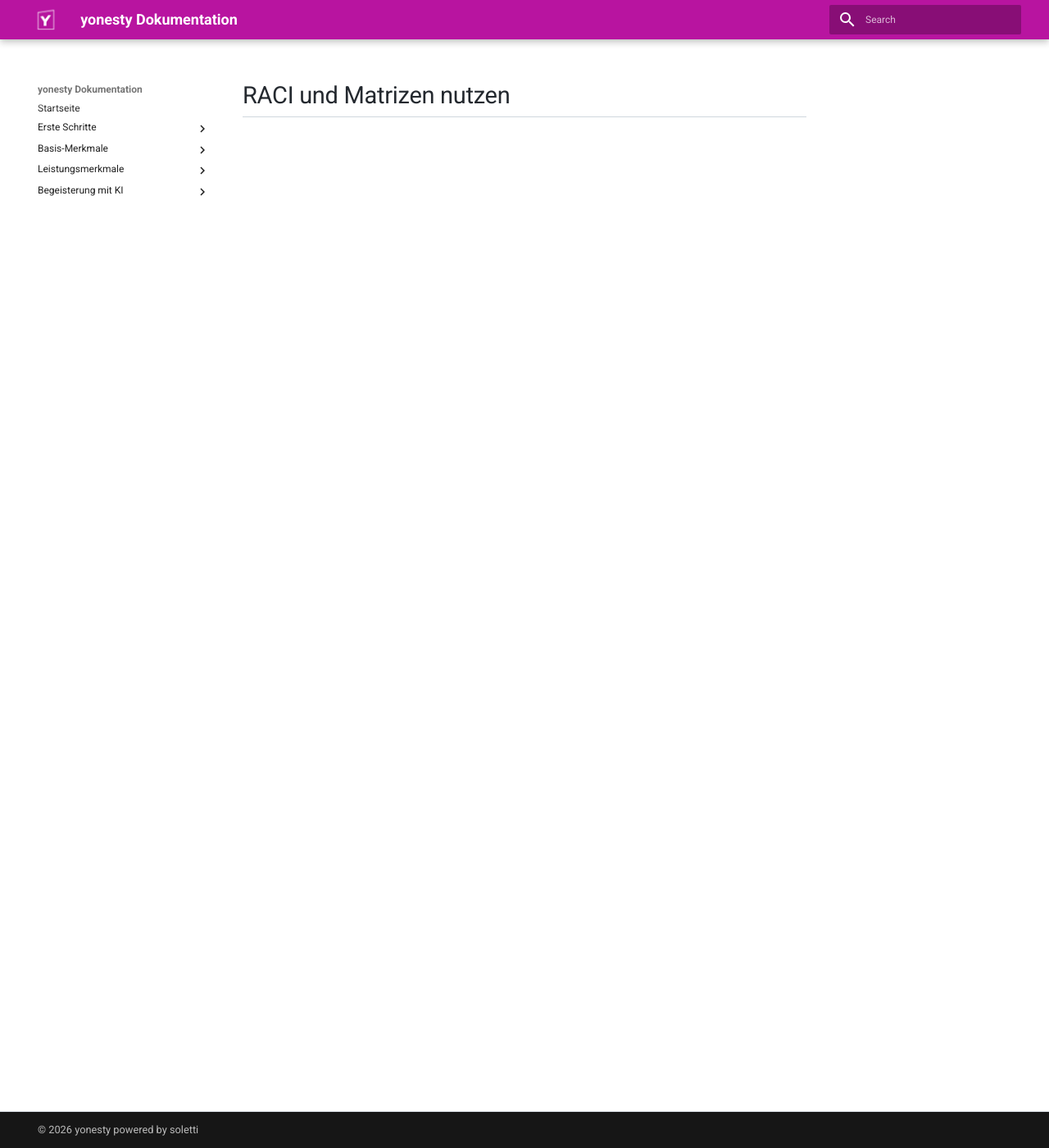
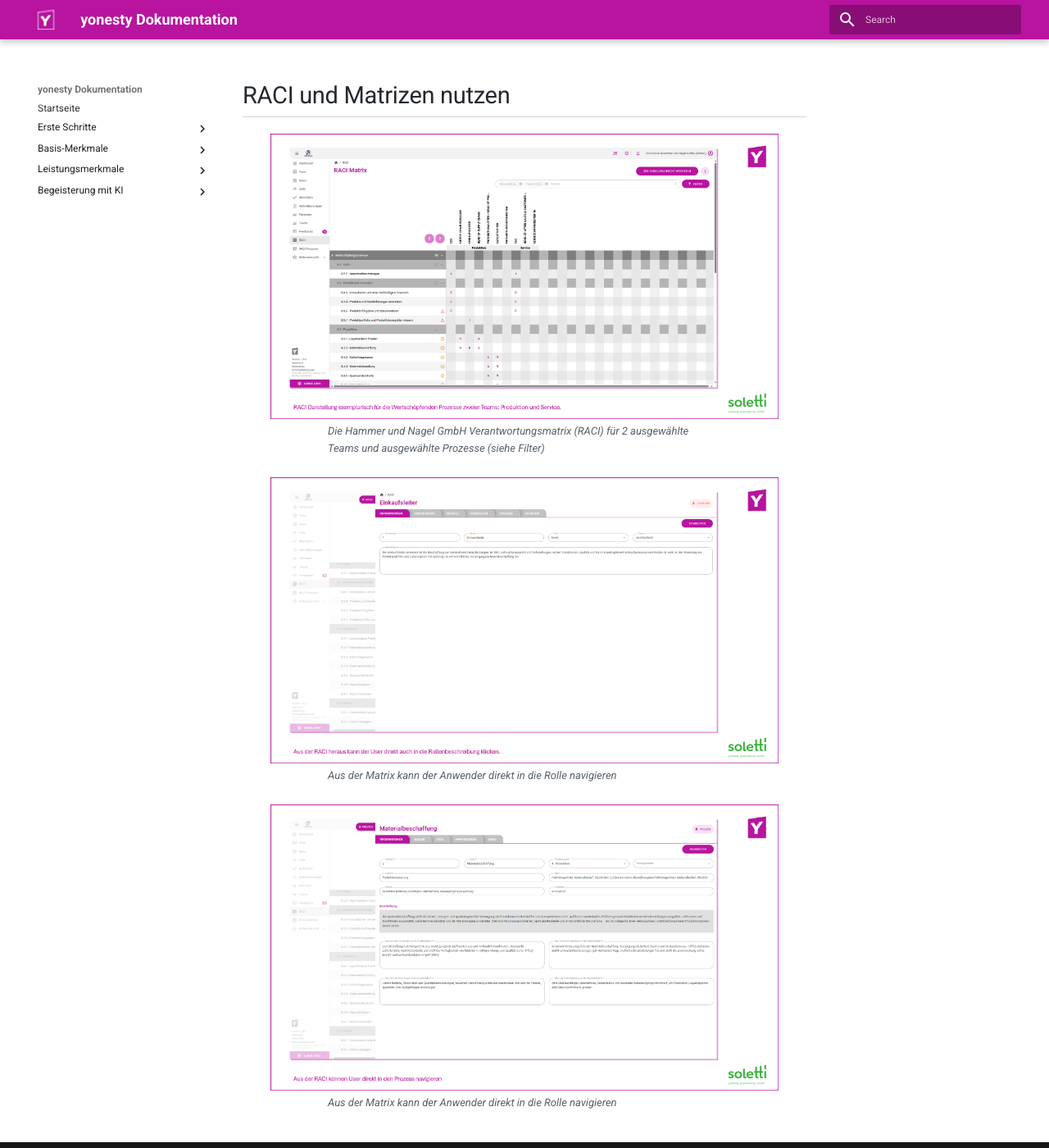
Before and after one commit to ricohaenelsoletti/yonesty, an MkDocs documentation site: the page built from docs/Leistungsmerkmal-RACI-und-Matrizen-nutzen.md, in a window 1280 px wide and 1400 px high. Shown: the whole window at 82% size. Built offline with MkDocs 1.6.1 and Material for MkDocs 9.7.7, drawn with Linux system fonts in a browser that asks for light colours.

Commit message:
Enhance RACI documentation with images and captions
Added images and captions to enhance the RACI documentation.

```diff
--- a/docs/Leistungsmerkmal-RACI-und-Matrizen-nutzen.md
+++ b/docs/Leistungsmerkmal-RACI-und-Matrizen-nutzen.md
@@ -1 +1,16 @@
 # RACI und Matrizen nutzen
+
+<figure>
+    <img src="/screenshots/yonesty-RACI.png">
+    <figcaption>Die Hammer und Nagel GmbH Verantwortungsmatrix (RACI) für 2 ausgewählte Teams und ausgewählte Prozesse (siehe Filter)</figcaption>
+</figure>
+
+<figure>
+    <img src="/screenshots/yonesty-RACI-Rolle.png">
+    <figcaption>Aus der Matrix kann der Anwender direkt in die Rolle navigieren</figcaption>
+</figure>
+
+<figure>
+    <img src="/screenshots/yonesty-RACI-Prozess.png">
+    <figcaption>Aus der Matrix kann der Anwender direkt in die Rolle navigieren</figcaption>
+</figure>
```
